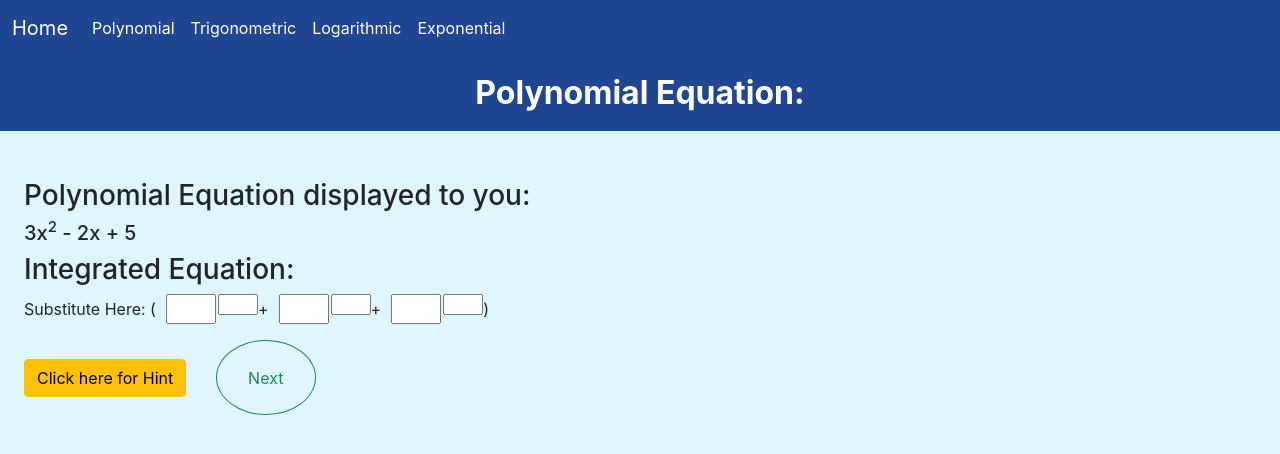
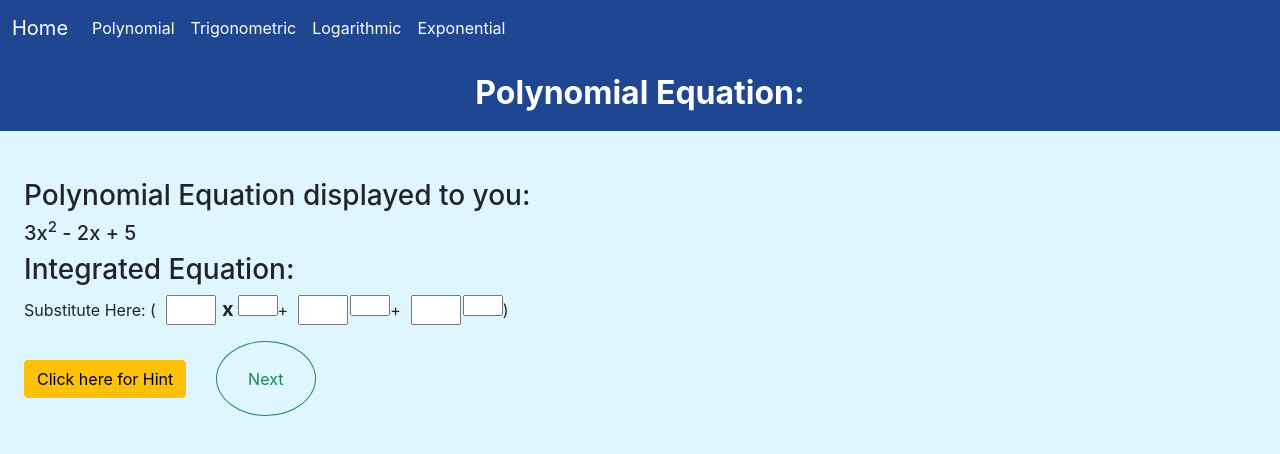
Before and after one commit to Parshvavyas17/CDAC-MathsTutor, a React (Create React App) app: page /w1 in a window 1280 px wide. Shown: the top 454 px of the page. Built offline with nearby package versions, Linux system fonts and the light colour scheme.

Commit message:
loga voga

```diff
--- a/src/App.js
+++ b/src/App.js
@@ -18,7 +18,7 @@ import Identity from "./components/Identity";
 import TWrong2 from "./components/TWrong2";
 import Tr1 from "./components/Tr1";
 import TWrong3 from "./components/TWrong3";
-import Loga from "./Loga";
+import Loga from "./components//Loga";
 import Lw1 from "./components/Lw1";
 import Lw2 from "./components/Lw2";
 import Lw3 from "./components/Lw3";
--- a/src/components/Heading.js
+++ b/src/components/Heading.js
@@ -1,5 +1,6 @@
 import React from 'react';
-import "./Heading.css";
+// import "./Heading.css";
+import "./Heading.css"
 
 // import {Link} from 'react-router-dom';
 
--- a/src/Loga.js
+++ b/src/components/Loga.js
@@ -1,6 +1,6 @@
 import React from 'react'
 import { useState } from "react";
-import Navbar from './components/Navbar';
+import Navbar from './Navbar';
 
 const Loga = () => {
     const [route, setRoute] = useState("");
--- a/src/components/WrongP1.js
+++ b/src/components/WrongP1.js
@@ -1,7 +1,7 @@
 import React from "react";
 import { useState } from "react";
 import { useNavigate } from "react-router-dom";
-import Navbar from "./Navbar";
+import Navbar from "../components/Navbar";
 
 export default function WrongP1() {
   const navigator = useNavigate();
@@ -83,6 +83,7 @@ export default function WrongP1() {
           value={upCo1}
           onChange={handleUpCo1}
         />
+        <span className="m-1 fs-5 fw-bold">x</span>
         <sup>
           <input
             type="number"
```
